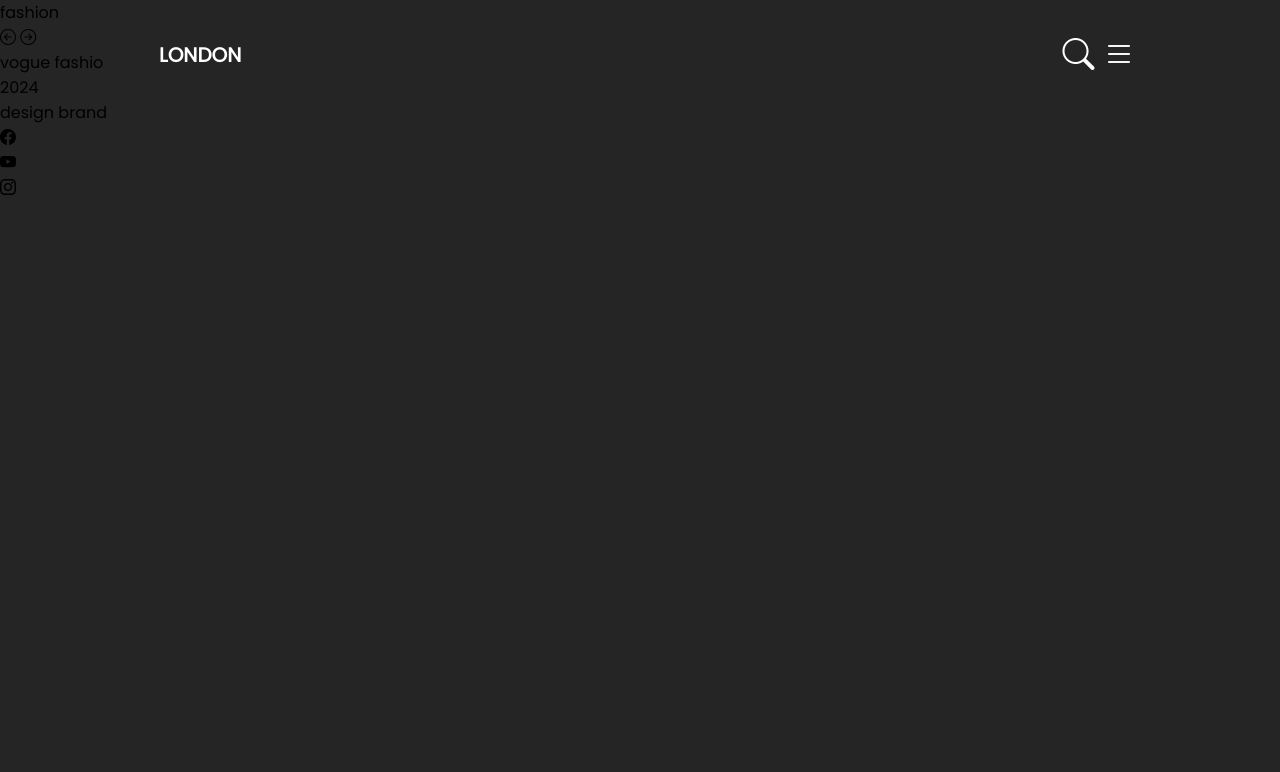
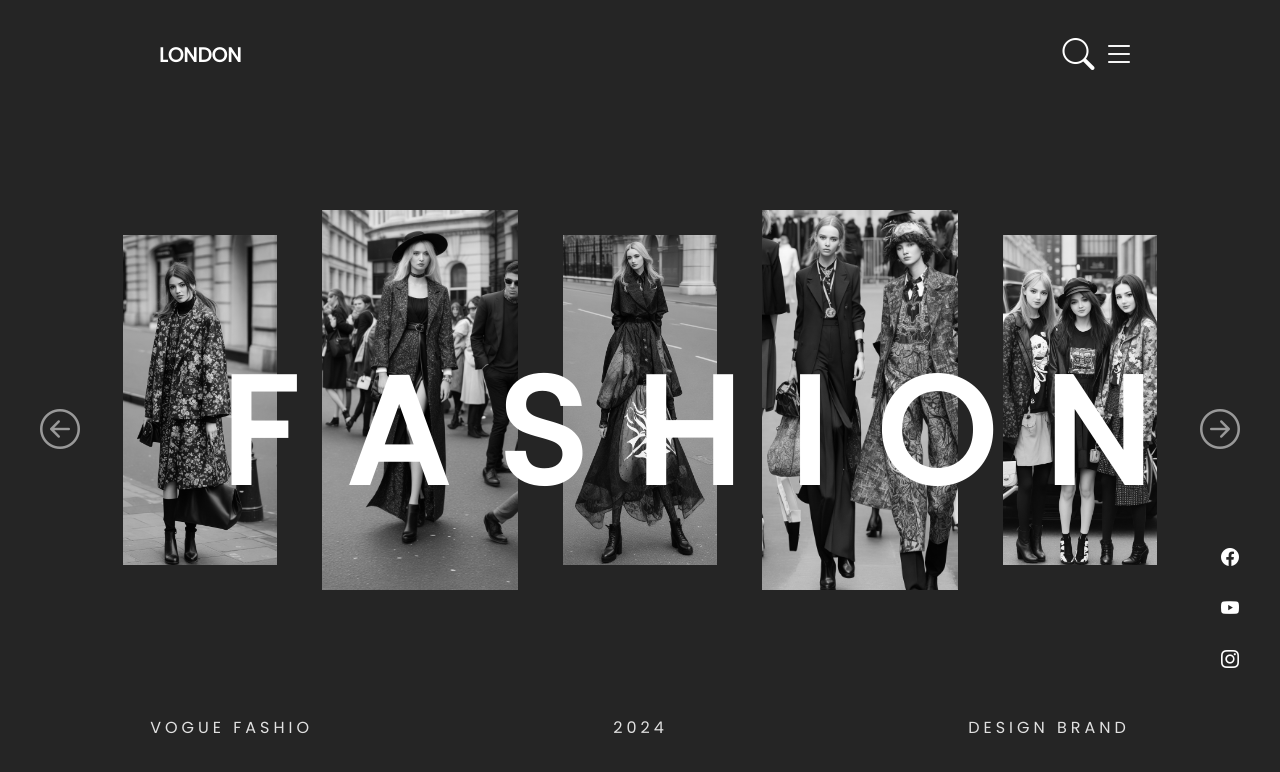
Before and after one commit to miguejuarz/websites-practice, a plain HTML site: page html-css-gsap-animated-website/index.html in a window 1280 px wide. Drawn offline with nearby package versions, Linux system fonts and the light colour scheme.

Commit message:
changes add gsap, but still no working xd

```diff
--- a/html-css-gsap-animated-website/index.html
+++ b/html-css-gsap-animated-website/index.html
@@ -4,7 +4,7 @@
     <meta charset="UTF-8">
     <meta name="viewport" content="width=device-width, initial-scale=1.0">
     <link rel="stylesheet" href="style.css">
-    <script src="https://cdnjs.cloudflare.com/ajax/libs/gsap/2.1.3/TweenMax.min.js" integrity="sha512-DkPsH9LzNzZaZjCszwKrooKwgjArJDiEjA5tTgr3YX4E6TYv93ICS8T41yFHJnnSmGpnf0Mvb5NhScYbwvhn2w==" crossorigin="anonymous" referrerpolicy="no-referrer"></script>
+    <script src="https://cdnjs.cloudflare.com/ajax/libs/gsap/2.1.3/TweenMax.min.js"></script>
     <link href="https://fonts.googleapis.com/css2?family=Poppins:wght@200;400&display=swap" rel="stylesheet">
 
     <link rel="stylesheet" href="https://cdn.jsdelivr.net/npm/bootstrap-icons@1.11.1/font/bootstrap-icons.css">
--- a/html-css-gsap-animated-website/script.js
+++ b/html-css-gsap-animated-website/script.js
@@ -0,0 +1,36 @@
+TweenMax.staggerForm(".logo", 1.6, {
+    delay: 0.2,
+    opacity: 0,
+    y: 20,
+    ease: Expo.easeInOut
+});
+TweenMax.staggerForm(".search", 1.6, {
+    delay: 0.2,
+    opacity: 0,
+    y: 20,
+    ease: Expo.easeInOut
+});
+TweenMax.staggerForm(".bottom-bar", 2, {
+    delay: 0.7,
+    opacity: 0,
+    x: -40,
+    ease: Expo.easeInOut
+});
+TweenMax.staggerForm(".bi", 2, {
+    delay: 2.2,
+    opacity: 0,
+    y: 40,
+    ease: Expo.easeInOut
+});
+TweenMax.staggerForm(".title span", 3, {
+    delay: 0.2,
+    opacity: 0,
+    x: -100,
+    ease: Expo.easeInOut
+});
+TweenMax.staggerForm(".media ul li", 3, {
+    delay: 3.5,
+    opacity: 0,
+    y: 50,
+    ease: Expo.easeInOut
+});
--- a/html-css-gsap-animated-website/style.css
+++ b/html-css-gsap-animated-website/style.css
@@ -58,31 +58,76 @@ body {
 
 .img1 {
     transform: scale(1.1);
-    background: url(images/image1.jpg) 50% 50% no repeat;
+    background: no-repeat center/50% url(images/image1.jpg);
     background-size: cover;
 }
+
 .img2 {
-    transform: scale(1.1);
-    background: url(images/image2.jpg) 50% 50% no repeat;
+    transform: scale(1.4);
+    background: no-repeat center/50% url(images/image2.jpg);
     background-size: cover;
-}
-.img2 {
-    transform: scale(1.1);
-    background: url(images/image2.jpg) 50% 50% no repeat;
-    background-size: cover;
+    padding: 50px;
+
 }
 .img3 {
     transform: scale(1.1);
-    background: url(images/image3.jpg) 50% 50% no repeat;
+    background: no-repeat center/50% url(images/image3.jpg) ;
     background-size: cover;
 }
 .img4 {
-    transform: scale(1.1);
-    background: url(images/image4.jpg) 50% 50% no repeat;
+    transform: scale(1.4);
+    background: no-repeat center/50% url(images/image4.jpg);
     background-size: cover;
 }
 .img5 {
     transform: scale(1.1);
-    background: url(images/image5.jpg) 50% 50% no repeat;
+    background: no-repeat center/50% url(images/image5.jpg);
     background-size: cover;
 }
+
+.title span {
+    position: absolute;
+    font-size: 150px;
+    text-transform: uppercase;
+    color: #fff;
+    top: 40%;
+    left: 220px;
+    font-weight: bolder;
+    letter-spacing: 50px;
+    z-index: 2;
+}
+.side-icon {
+    display: flex;
+    position: absolute;
+    top: 45%;
+    justify-content: space-between;
+    width: 100%;
+    padding: 40px;
+    font-size: 40px;
+    color: #999;
+}
+
+.bottom-bar {
+    position: absolute;
+    bottom: 40px;
+    width: 100%;
+    margin: 20px auto;
+    display: flex;
+    justify-content: space-around;
+    color: #e1e1e1;
+    text-transform: uppercase;
+    letter-spacing: 4px;
+}
+
+.media ul {
+    list-style: none;
+    position: fixed;
+    right: 41px;
+    top: 65%;
+}
+
+.media ul li {
+    font-size: 18px;
+    margin: 24px 0;
+    color: #fff;
+}
```
Also changed, not shown: html-css-gsap-animated-website/images/image1.jpg (added), html-css-gsap-animated-website/images/image2.jpg (added), html-css-gsap-animated-website/images/image3.jpg (added), html-css-gsap-animated-website/images/image4.jpg (added), html-css-gsap-animated-website/images/image5.jpg (added), html-css-gsap-animated-website/images/image6.jpg (added).
